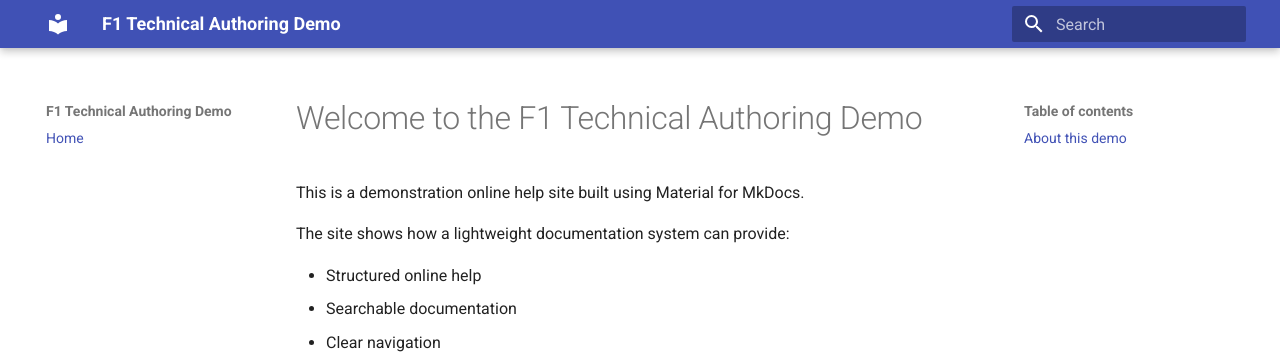
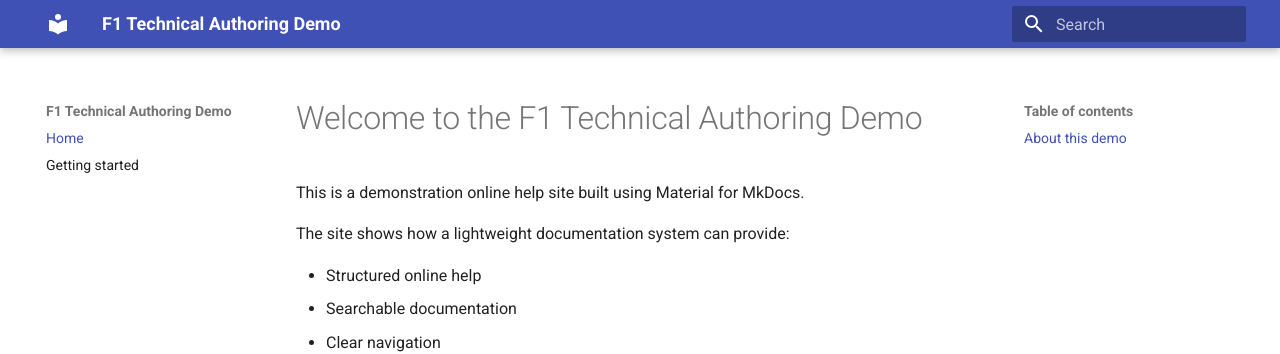
Before and after one commit to F1-Technical-Authoring/f1-docs-demo, an MkDocs documentation site: the page built from docs/index.md, in a window 1280 px wide. Shown: the top 354 px of the page. Built offline with MkDocs 1.6.1 and Material for MkDocs 9.7.7, drawn with Linux system fonts in a browser that asks for light colours.

Commit message:
Add 'Getting started' section to navigation

```diff
--- a/mkdocs.yml
+++ b/mkdocs.yml
@@ -5,3 +5,4 @@
 
 nav:
   - Home: index.md
+  - Getting started: getting-started.md
```
